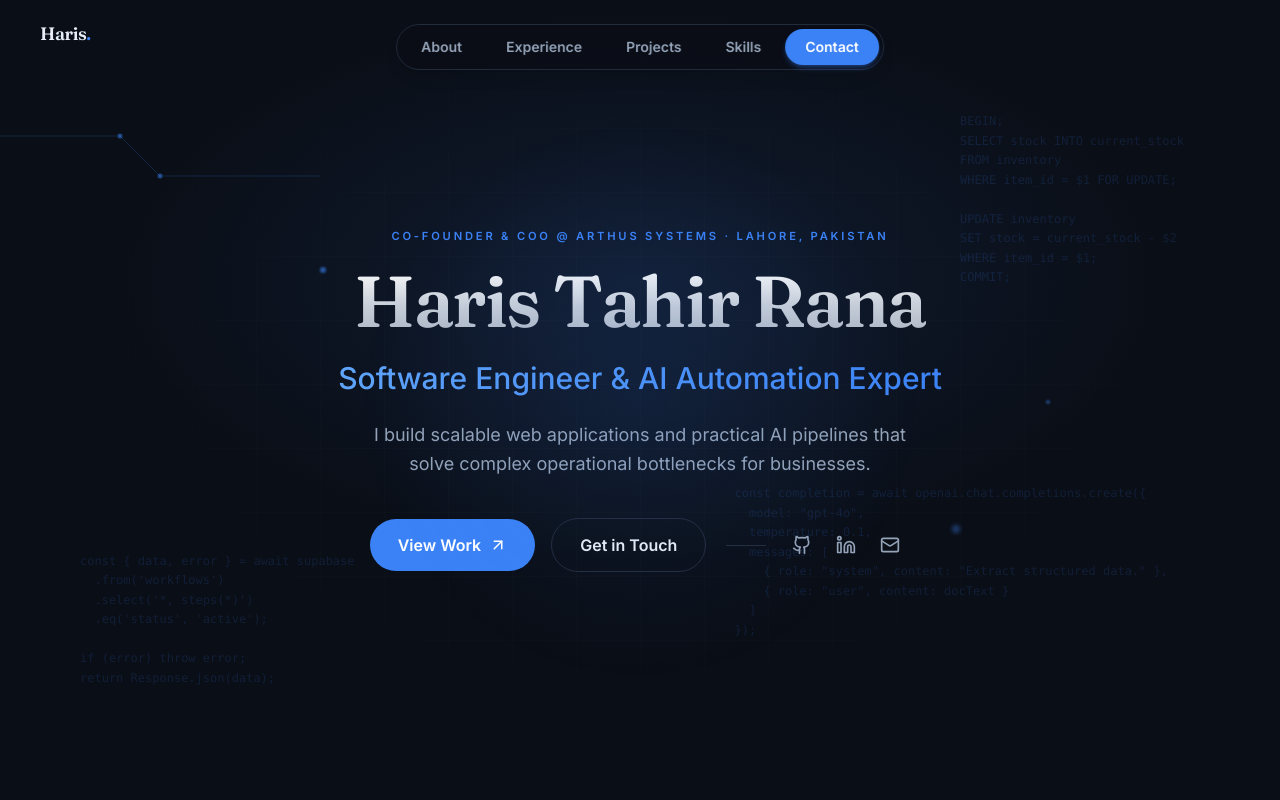
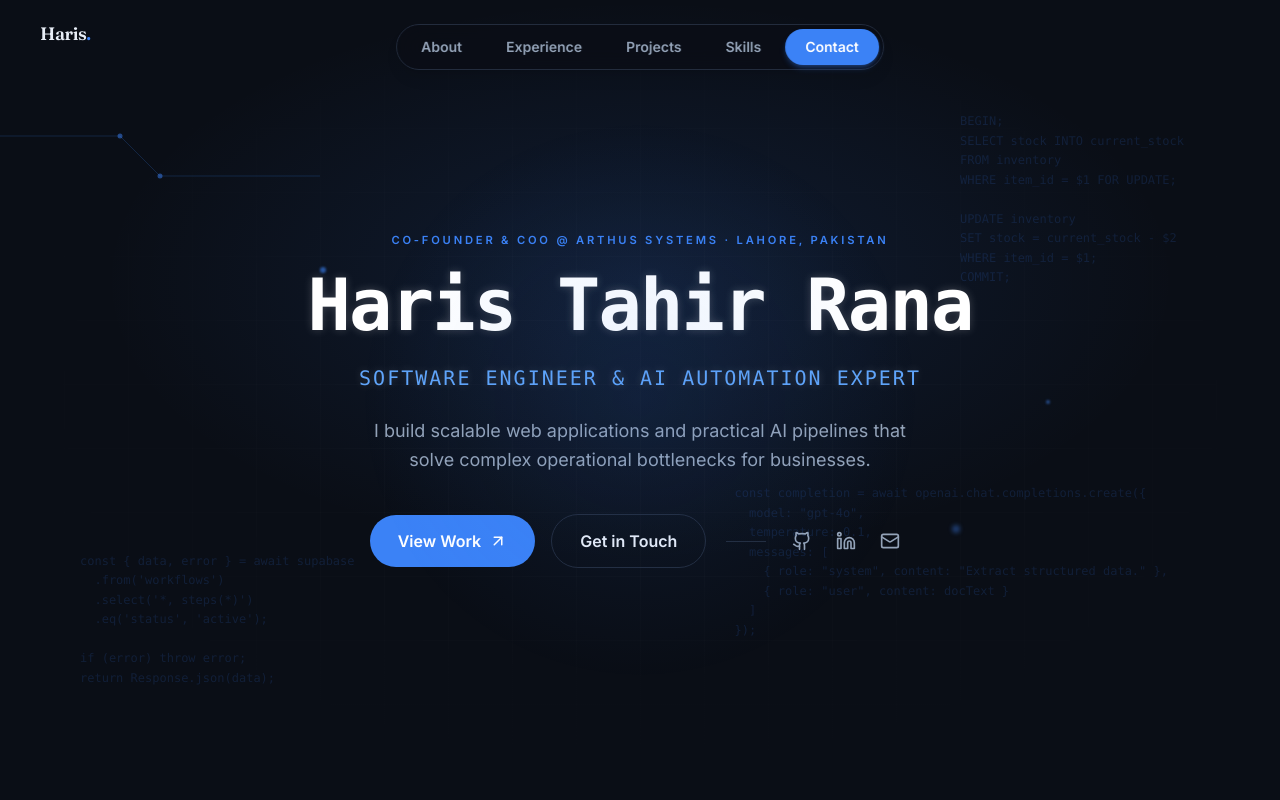
Before and after one commit to HarisTahir2003/portfolio, a Next.js app: page / in a window 1280 px wide. Shown: the top 800 px of the page. Built offline with nearby package versions, Linux system fonts and the light colour scheme.

Commit message:
feat: integrate matrix decode animation for hero section and recolor favicon to solid white

```diff
--- a/src/components/sections/Hero.tsx
+++ b/src/components/sections/Hero.tsx
@@ -7,150 +7,106 @@ import { ArrowUpRight } from "lucide-react";
 import Icon from "@/components/Icon";
 import { profile } from "@/data/portfolio";
 
-// --- Hero text animation ---
-const NAME_CHARS = Array.from(profile.name); // Array.from = surrogate-safe split
-const BLUR_LETTERS = true; // kill-switch for WebKit clip+blur quirks
+const SCRAMBLE_CHARS = "ABCDEFGHIJKLMNOPQRSTUVWXYZ0123456789@#$%&*";
 
-const nameContainer: Variants = {
-  hidden: {},
-  visible: { transition: { delayChildren: 0.15, staggerChildren: 0.045 } },
-};
-const nameLetter: Variants = {
-  hidden: {
-    opacity: 0,
-    y: "0.45em",
-    filter: BLUR_LETTERS ? "blur(6px)" : "blur(0px)",
-  },
-  visible: {
-    opacity: 1,
-    y: "0em",
-    filter: "blur(0px)",
-    transition: {
-      y: { type: "spring", stiffness: 380, damping: 30, mass: 0.7 },
-      opacity: { duration: 0.35, ease: "easeOut" },
-      filter: { duration: 0.4, ease: "easeOut" },
-    },
-  },
-};
-
-/** Per-letter staggered metallic reveal + one shine sweep. Calls onDone when
- *  the last letter has settled (or immediately when animation is skipped). */
-function AnimatedName({ animate, onDone }: { animate: boolean; onDone: () => void }) {
-  const [shineOn, setShineOn] = useState(false);
-
-  // Not animating (SSR/first paint/reduced motion) → plain visible heading.
-  if (!animate) {
-    return (
-      <h1 className="font-display text-metallic mt-5 text-5xl font-semibold leading-[1.05] tracking-tight sm:text-6xl md:text-7xl">
-        {profile.name}
-      </h1>
-    );
-  }
-
-  const lastIndex = NAME_CHARS.length - 1;
-  return (
-    <motion.h1
-      variants={nameContainer}
-      initial="hidden"
-      animate="visible"
-      aria-label={profile.name}
-      className={`name-metallic font-display relative mt-5 text-5xl font-semibold leading-[1.05] tracking-tight sm:text-6xl md:text-7xl ${
-        shineOn ? "is-shining" : ""
-      }`}
-    >
-      {NAME_CHARS.map((ch, i) => (
-        <motion.span
-          key={i}
-          aria-hidden
-          variants={nameLetter}
-          onAnimationComplete={
-            i === lastIndex
-              ? () => {
-                  setShineOn(true);
-                  onDone();
-                }
-              : undefined
-          }
-          className="name-letter inline-block whitespace-pre will-change-transform"
-        >
-          {ch === " " ? " " : ch}
-        </motion.span>
-      ))}
-    </motion.h1>
-  );
-}
-
-const TITLE_CHARS = Array.from(profile.title);
-const TITLE_STAGGER = 0.065; // ~65ms per character
-
-/** Per-character title reveal. The gradient lives on the parent (so it stays
- *  whole — slicing a clipped gradient per-char would break it); each character
- *  is an inline span whose opacity is staggered in left-to-right, with a caret
- *  riding the reveal edge. Fires onDone when the last char appears. */
-function Typewriter({
+function ScrambleText({
+  text,
   animate,
   start,
   onDone,
+  className,
+  scrambleColor,
+  finalColor,
+  as: Tag = "span",
 }: {
+  text: string;
   animate: boolean;
   start: boolean;
-  onDone: () => void;
+  onDone?: () => void;
+  className?: string;
+  scrambleColor: string;
+  finalColor: string;
+  as?: React.ElementType;
 }) {
-  const [done, setDone] = useState(false);
+  const [iterations, setIterations] = useState<number[]>([]);
 
-  // Static (SSR / first paint / reduced motion): full title, no animation.
+  useEffect(() => {
+    if (!animate || !start) return;
+
+    let isCancelled = false;
+    const textArray = Array.from(text);
+    const maxIterationsArray = textArray.map((_, i) => 3 + i * 1);
+    const currentIterations = textArray.map(() => 0);
+
+    let animationFrameId: number;
+    let lastTime = performance.now();
+
+    const tick = (time: number) => {
+      if (isCancelled) return;
+
+      if (time - lastTime < 25) {
+        animationFrameId = requestAnimationFrame(tick);
+        return;
+      }
+      lastTime = time;
+
+      let allDone = true;
+      for (let i = 0; i < currentIterations.length; i++) {
+        if (currentIterations[i] < maxIterationsArray[i]) {
+          currentIterations[i]++;
+          allDone = false;
+        }
+      }
+
+      setIterations([...currentIterations]);
+
+      if (allDone) {
+        if (onDone) onDone();
+      } else {
+        animationFrameId = requestAnimationFrame(tick);
+      }
+    };
+
+    animationFrameId = requestAnimationFrame(tick);
+
+    return () => {
+      isCancelled = true;
+      cancelAnimationFrame(animationFrameId);
+    };
+  }, [text, animate, start]);
+
   if (!animate) {
-    return (
-      <p className="text-gradient mt-5 text-xl font-medium md:text-3xl">
-        {profile.title}
-      </p>
-    );
+    return <Tag className={className}>{text}</Tag>;
   }
 
-  const lastIndex = TITLE_CHARS.length - 1;
+  if (!start && iterations.length === 0) {
+    return <Tag className={className}><span className="opacity-0">{text}</span></Tag>;
+  }
+
+  const textArray = Array.from(text);
+  const maxIterationsArray = textArray.map((_, i) => 3 + i * 1);
+
   return (
-    <p
-      aria-label={profile.title}
-      className="mt-5 inline-flex items-center justify-center text-xl font-medium md:text-3xl"
-    >
-      <motion.span
-        className="text-gradient"
-        initial="hidden"
-        animate={start ? "visible" : "hidden"}
-        variants={{
-          hidden: {},
-          visible: { transition: { staggerChildren: TITLE_STAGGER } },
-        }}
-      >
-        {TITLE_CHARS.map((ch, i) => (
-          <motion.span
+    <Tag className={className}>
+      {textArray.map((char, i) => {
+        if (char === " ") return <span key={i}> </span>;
+
+        const isDecoded = iterations[i] >= maxIterationsArray[i];
+        const displayChar = isDecoded
+          ? char
+          : SCRAMBLE_CHARS[Math.floor(Math.random() * SCRAMBLE_CHARS.length)];
+
+        return (
+          <span
             key={i}
-            aria-hidden
-            variants={{
-              hidden: { opacity: 0 },
-              visible: { opacity: 1, transition: { duration: 0.01 } },
-            }}
-            onAnimationComplete={
-              i === lastIndex
-                ? () => {
-                    setDone(true);
-                    onDone();
-                  }
-                : undefined
-            }
-            className="whitespace-pre"
+            className={isDecoded ? finalColor : scrambleColor}
+            style={isDecoded ? { textShadow: "0 0 10px rgba(255,255,255,0.2)" } : undefined}
           >
-            {ch}
-          </motion.span>
-        ))}
-      </motion.span>
-      {!done && (
-        <span
-          aria-hidden
-          className="animate-caret-blink ml-0.5 inline-block h-[1em] w-[0.08em] bg-accent-bright align-middle"
-        />
-      )}
-    </p>
+            {displayChar}
+          </span>
+        );
+      })}
+    </Tag>
   );
 }
 
@@ -259,12 +215,26 @@ export default function Hero() {
           {profile.education} · {profile.location}
         </motion.p>
 
-        <AnimatedName animate={animate} onDone={() => setStep("title")} />
+        <ScrambleText
+          text={profile.name}
+          animate={animate}
+          start={true}
+          onDone={() => setStep("title")}
+          as="h1"
+          className="mt-5 text-5xl font-bold leading-[1.05] tracking-tight sm:text-6xl md:text-7xl font-mono"
+          scrambleColor="text-green-400"
+          finalColor="text-white"
+        />
 
-        <Typewriter
+        <ScrambleText
+          text={profile.title.toUpperCase()}
           animate={animate}
           start={effectiveStep !== "name"}
           onDone={() => setStep("rest")}
+          as="p"
+          className="mt-5 text-xl tracking-widest font-mono text-center"
+          scrambleColor="text-accent"
+          finalColor="text-accent-bright"
         />
 
         <motion.p
```
Also changed, not shown: src/app/icon.png.
